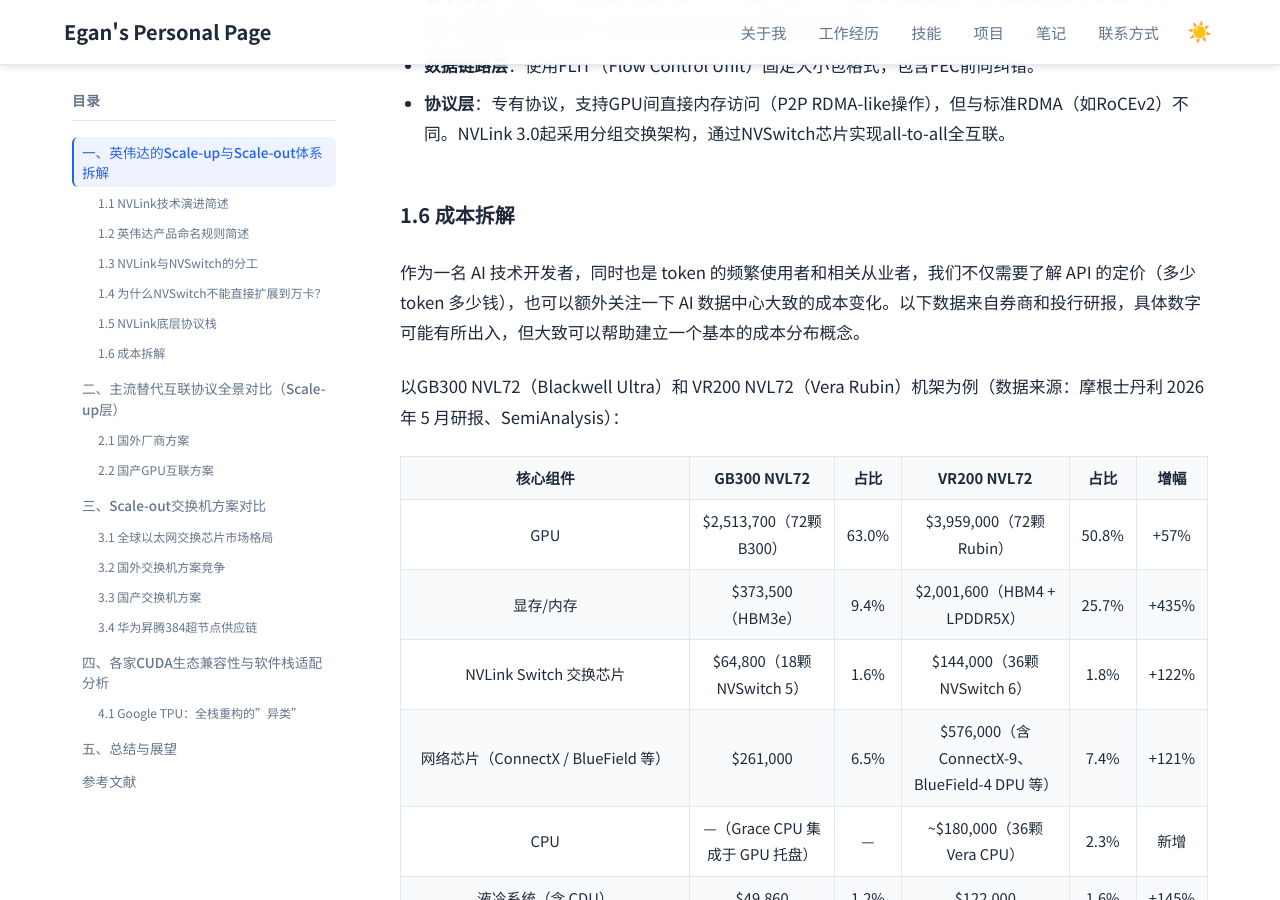
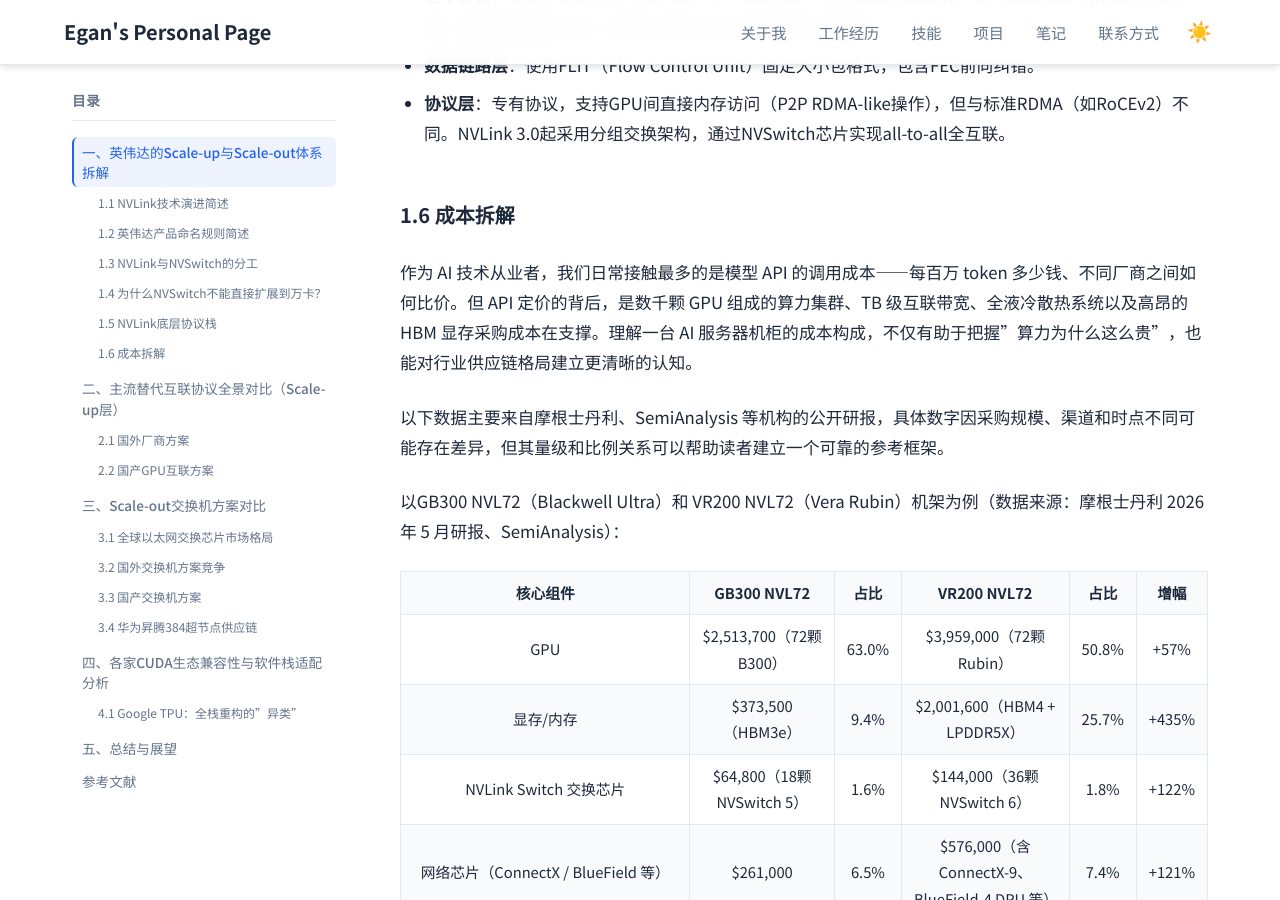
Before and after one commit to Lejun-Hu/Lejun-Hu.github.io, a Jekyll site: the page built from _notes/2026-7-12-GPU_Interconnect_Research.md, in a window 1280 px wide and 900 px high, scrolled down 4801 px. Built offline with Jekyll 4.4.1, drawn with Linux system fonts in a browser that asks for light colours.

Commit message:
refine: 重写1.6导入语，语气更正式流畅

```diff
--- a/_notes/2026-7-12-GPU_Interconnect_Research.md
+++ b/_notes/2026-7-12-GPU_Interconnect_Research.md
@@ -98,7 +98,9 @@ NVLink是一种**自研的专有高速串行互联协议**，用于GPU到GPU以
 
 ### 1.6 成本拆解
 
-作为一名 AI 技术开发者，同时也是 token 的频繁使用者和相关从业者，我们不仅需要了解 API 的定价（多少 token 多少钱），也可以额外关注一下 AI 数据中心大致的成本变化。以下数据来自券商和投行研报，具体数字可能有所出入，但大致可以帮助建立一个基本的成本分布概念。
+作为 AI 技术从业者，我们日常接触最多的是模型 API 的调用成本——每百万 token 多少钱、不同厂商之间如何比价。但 API 定价的背后，是数千颗 GPU 组成的算力集群、TB 级互联带宽、全液冷散热系统以及高昂的 HBM 显存采购成本在支撑。理解一台 AI 服务器机柜的成本构成，不仅有助于把握"算力为什么这么贵"，也能对行业供应链格局建立更清晰的认知。
+
+以下数据主要来自摩根士丹利、SemiAnalysis 等机构的公开研报，具体数字因采购规模、渠道和时点不同可能存在差异，但其量级和比例关系可以帮助读者建立一个可靠的参考框架。
 
 以GB300 NVL72（Blackwell Ultra）和 VR200 NVL72（Vera Rubin）机架为例（数据来源：摩根士丹利 2026 年 5 月研报、SemiAnalysis）：
 
```
